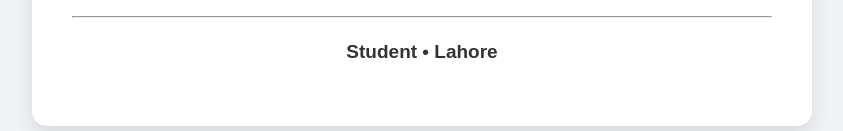
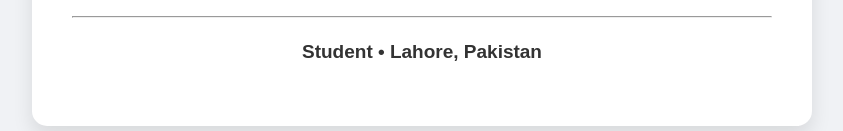
Before and after one commit to 46-46/shehryar.github.io, a plain HTML site: page index.html in a window 1280 px wide. Shown: the part 345-476 px from the top of the page, without its empty margins (218-1061 px from the left). Drawn offline with Linux system fonts and the light colour scheme.

Commit message:
index.html

```diff
--- a/index.html
+++ b/index.html
@@ -42,7 +42,7 @@
         <p>Abhi simple hai lekin dheere dheere isko bohot acha banaunga.</p>
 
         <hr>
-        <p><strong>Student • Lahore</strong></p>
+        <p><strong>Student • Lahore, Pakistan</strong></p>
     </div>
 </body>
 </html>
```
